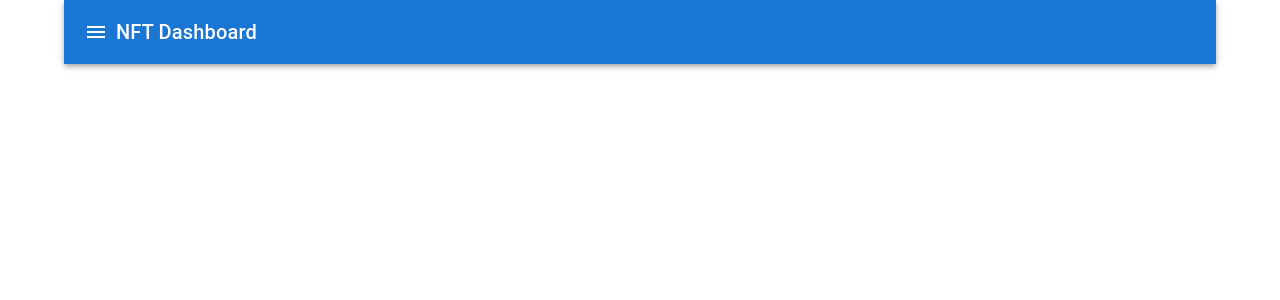
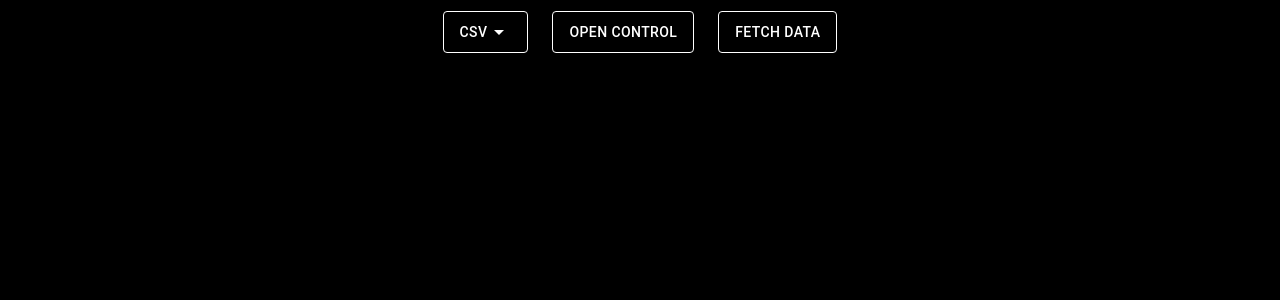
Before and after one commit to albchamo/NFT-Dashboard, a Next.js app: page / in a window 1280 px wide. Shown: the top 300 px of the page. Built offline with nearby package versions, Linux system fonts and the light colour scheme; no server answers; what alchemy-sdk would draw is missing.

Commit message:
Styling in general, fixed upload and export

```diff
--- a/package.json
+++ b/package.json
@@ -20,6 +20,7 @@
     "next": "14.2.3",
     "papaparse": "^5.4.1",
     "react": "^18",
+    "react-beautiful-dnd": "^13.1.1",
     "react-csv": "^2.2.2",
     "react-dom": "^18",
     "recharts": "^2.12.7"
@@ -27,7 +28,10 @@
   "devDependencies": {
     "@types/d3": "^7.4.3",
     "@types/node": "^20",
+    "@types/papaparse": "^5.3.14",
     "@types/react": "^18",
+    "@types/react-beautiful-dnd": "^13.1.8",
+    "@types/react-csv": "^1.1.10",
     "@types/react-dom": "^18",
     "typescript": "^5"
   }
--- a/src/app/layout.tsx
+++ b/src/app/layout.tsx
@@ -1,5 +1,7 @@
 import { ReactNode } from 'react';
-import Layout from '../components/Layout';
+import dynamic from 'next/dynamic';
+
+const Layout = dynamic(() => import('../components/Layout'), { ssr: false });
 
 interface RootLayoutProps {
   children: ReactNode;
@@ -8,7 +10,7 @@ interface RootLayoutProps {
 const RootLayout = ({ children }: RootLayoutProps) => {
   return (
     <html lang="en">
-      <body>
+      <body style={{ backgroundColor: '#000000', color: '#ffffff' }}> {/* Dark background and white font */}
         <Layout>{children}</Layout>
       </body>
     </html>
--- a/src/app/page.tsx
+++ b/src/app/page.tsx
@@ -1,7 +1,8 @@
 'use client';
 
 import React, { useState } from 'react';
-import { Box, Drawer, Typography } from '@mui/material';
+import { Box, Drawer, Typography, Button, Menu, MenuItem } from '@mui/material';
+import ArrowDropDownIcon from '@mui/icons-material/ArrowDropDown';
 import { getHolders, getAllHolders } from '../services/alchemyService';
 import { analyzeHolders, AnalysisResults } from '../components/analysisService';
 import Header from '../components/Header';
@@ -17,9 +18,34 @@ const Dashboard = () => {
   const [drawerOpen, setDrawerOpen] = useState(false);
   const [hoverTokenCount, setHoverTokenCount] = useState<number | null>(null);
   const [analysisResults, setAnalysisResults] = useState<AnalysisResults | null>(null);
+  const [anchorEl, setAnchorEl] = useState<null | HTMLElement>(null);
 
   const toggleDrawer = () => {
     setDrawerOpen(prev => !prev);
+  };
+
+  const handleCSVClick = (event: React.MouseEvent<HTMLElement>) => {
+    setAnchorEl(event.currentTarget);
+  };
+
+  const handleCSVClose = () => {
+    setAnchorEl(null);
+  };
+
+  const onCSVUploadClick = () => {
+    const uploadButton = document.getElementById('csv-upload-button');
+    if (uploadButton) {
+      uploadButton.click();
+    }
+    handleCSVClose();
+  };
+
+  const onCSVExportClick = () => {
+    const exportButton = document.getElementById('csv-export-button');
+    if (exportButton) {
+      exportButton.click();
+    }
+    handleCSVClose();
   };
 
   const fetchAllHolders = async () => {
@@ -73,22 +99,95 @@ const Dashboard = () => {
 
   return (
     <div>
-      <Header onMenuClick={toggleDrawer} />
-      <Drawer anchor="left" open={drawerOpen} onClose={toggleDrawer} PaperProps={{ style: { width: '69%' } }}>
-        <Box p={2} role="presentation">
-          <Typography variant="h6" gutterBottom>
-            Node Configuration
+      <Header
+        onControlClick={toggleDrawer}
+        onFetchDataClick={fetchAllHolders}
+        onCSVUploadClick={onCSVUploadClick}
+        onCSVExportClick={onCSVExportClick}
+        isDrawerOpen={drawerOpen}
+      />
+      <Drawer
+        anchor="top"
+        open={drawerOpen}
+        onClose={toggleDrawer}
+        PaperProps={{
+          style: {
+            width: '70%',
+            margin: '0 auto',
+            backgroundColor: '#000000',
+            color: '#ffffff',
+            padding: '16px',
+            borderRadius: '8px',
+          },
+        }}
+      >
+        <Box role="presentation" display="flex" flexDirection="column" style={{ paddingTop: '16px' }}>
+          <Box display="flex" justifyContent="center" mb={2}>
+            <Button
+              aria-controls="csv-menu"
+              aria-haspopup="true"
+              onClick={handleCSVClick}
+              style={{
+                borderColor: '#fff',
+                color: '#fff',
+                borderWidth: '1px',
+                borderStyle: 'solid',
+                padding: '8px 16px',
+                margin: '0 12px',
+              }}
+            >
+              CSV <ArrowDropDownIcon />
+            </Button>
+            <Menu
+              id="csv-menu"
+              anchorEl={anchorEl}
+              keepMounted
+              open={Boolean(anchorEl)}
+              onClose={handleCSVClose}
+              PaperProps={{ style: { backgroundColor: '#ffffff', color: '#000000' } }}
+            >
+              <MenuItem onClick={onCSVUploadClick} style={{ color: '#000000' }}>Upload CSV</MenuItem>
+              <MenuItem onClick={onCSVExportClick} style={{ color: '#000000' }}>Export CSV</MenuItem>
+            </Menu>
+            <Button
+              onClick={toggleDrawer}
+              style={{
+                borderColor: '#fff',
+                color: '#fff',
+                borderWidth: '1px',
+                borderStyle: 'solid',
+                padding: '8px 16px',
+                margin: '0 12px',
+              }}
+            >
+              {drawerOpen ? 'Close Control' : 'Open Control'}
+            </Button>
+            <Button
+              onClick={fetchAllHolders}
+              style={{
+                borderColor: '#fff',
+                color: '#fff',
+                borderWidth: '1px',
+                borderStyle: 'solid',
+                padding: '8px 16px',
+                margin: '0 12px',
+              }}
+            >
+              Fetch Data
+            </Button>
+          </Box>
+          <Typography variant="body1" gutterBottom style={{ marginTop: '16px' }}>
+            Paste the Contract Address and add a Tag for identification. You can also upload a CSV. Remember to export and store your contract lists locally, we will not save any data.
           </Typography>
-          <CSVUpload onUpload={handleCSVUpload} />
           <NodeForm
             nodes={nodes}
+            setNodes={setNodes}
             handleNodeChange={handleNodeChange}
             addNodeField={addNodeField}
             removeNodeField={removeNodeField}
             fetchAllHolders={fetchAllHolders}
             loading={loading}
           />
-          <CSVExport data={exportData()} filename="nodes.csv" />
         </Box>
       </Drawer>
 
@@ -110,6 +209,10 @@ const Dashboard = () => {
           )}
         </Box>
       </Box>
+      <div style={{ display: 'none' }}>
+        <CSVUpload onUpload={handleCSVUpload} />
+        <CSVExport data={exportData()} filename="nodes.csv" />
+      </div>
     </div>
   );
 };
--- /dev/null
+++ b/src/components/CSVButton.tsx
@@ -0,0 +1,69 @@
+// CSVButton.tsx
+import React, { useState } from 'react';
+import { Button, Menu, MenuItem } from '@mui/material';
+import ArrowDropDownIcon from '@mui/icons-material/ArrowDropDown';
+
+interface CSVButtonProps {
+  onCSVUploadClick: () => void;
+  onCSVExportClick: () => void;
+}
+
+const CSVButton: React.FC<CSVButtonProps> = ({ onCSVUploadClick, onCSVExportClick }) => {
+  const [anchorEl, setAnchorEl] = useState<null | HTMLElement>(null);
+
+  const handleCSVClick = (event: React.MouseEvent<HTMLElement>) => {
+    setAnchorEl(event.currentTarget);
+  };
+
+  const handleCSVClose = () => {
+    setAnchorEl(null);
+  };
+
+  return (
+    <>
+      <Button
+        aria-controls="csv-menu"
+        aria-haspopup="true"
+        onClick={handleCSVClick}
+        style={{
+          borderColor: '#ffffff',
+          color: '#ffffff',
+          borderWidth: '1px',
+          borderStyle: 'solid',
+          padding: '8px 16px',
+          margin: '0 12px',
+        }}
+      >
+        CSV <ArrowDropDownIcon />
+      </Button>
+      <Menu
+        id="csv-menu"
+        anchorEl={anchorEl}
+        keepMounted
+        open={Boolean(anchorEl)}
+        onClose={handleCSVClose}
+        PaperProps={{
+          style: {
+            backgroundColor: '#ffffff',
+            color: '#000000',
+          },
+        }}
+      >
+        <MenuItem
+          onClick={() => { handleCSVClose(); onCSVUploadClick(); }}
+          style={{ color: '#000000' }}
+        >
+          Upload CSV
+        </MenuItem>
+        <MenuItem
+          onClick={() => { handleCSVClose(); onCSVExportClick(); }}
+          style={{ color: '#000000' }}
+        >
+          Export CSV
+        </MenuItem>
+      </Menu>
+    </>
+  );
+};
+
+export default CSVButton;
--- a/src/components/CSVExport.tsx
+++ b/src/components/CSVExport.tsx
@@ -11,7 +11,7 @@ interface CSVExportProps {
 
 const CSVExport: React.FC<CSVExportProps> = ({ data, filename }) => {
   return (
-    <Button variant="contained" color="primary">
+    <Button variant="contained" color="primary" id="csv-export-button">
       <CSVLink data={data} filename={filename} style={{ color: 'white', textDecoration: 'none' }}>
         Export CSV
       </CSVLink>
--- a/src/components/CSVUpload.tsx
+++ b/src/components/CSVUpload.tsx
@@ -24,7 +24,7 @@ const CSVUpload: React.FC<CSVUploadProps> = ({ onUpload }) => {
 
   return (
     <div>
-      <Button variant="contained" component="label">
+      <Button variant="contained" component="label" id="csv-upload-button">
         Upload CSV
         <input type="file" hidden accept=".csv" onChange={handleFileUpload} />
       </Button>
--- a/src/components/Header.tsx
+++ b/src/components/Header.tsx
@@ -1,17 +1,47 @@
-'use client';
+// Header.tsx
+import React from 'react';
+import { AppBar, Toolbar, Button } from '@mui/material';
+import CSVButton from './CSVButton';
 
-import React from 'react';
-import { AppBar, Toolbar, Typography, IconButton } from '@mui/material';
-import MenuIcon from '@mui/icons-material/Menu';
+interface HeaderProps {
+  onControlClick: () => void;
+  onFetchDataClick: () => void;
+  onCSVUploadClick: () => void;
+  onCSVExportClick: () => void;
+  isDrawerOpen: boolean;
+}
 
-const Header = ({ onMenuClick }: { onMenuClick: () => void }) => {
+const Header = ({ onControlClick, onFetchDataClick, onCSVUploadClick, onCSVExportClick, isDrawerOpen }: HeaderProps) => {
   return (
-    <AppBar position="static">
-      <Toolbar>
-        <IconButton edge="start" color="inherit" aria-label="menu" onClick={onMenuClick}>
-          <MenuIcon />
-        </IconButton>
-        <Typography variant="h6">NFT Dashboard</Typography>
+    <AppBar position="static" style={{ background: '#000000', color: '#ffffff' }}>
+      <Toolbar style={{ display: 'flex', justifyContent: 'center' }}>
+        <CSVButton onCSVUploadClick={onCSVUploadClick} onCSVExportClick={onCSVExportClick} />
+        <Button
+          onClick={onControlClick}
+          style={{
+            borderColor: '#ffffff',
+            color: '#ffffff',
+            borderWidth: '1px',
+            borderStyle: 'solid',
+            padding: '8px 16px',
+            margin: '0 12px',
+          }}
+        >
+          {isDrawerOpen ? 'Close Control' : 'Open Control'}
+        </Button>
+        <Button
+          onClick={onFetchDataClick}
+          style={{
+            borderColor: '#ffffff',
+            color: '#ffffff',
+            borderWidth: '1px',
+            borderStyle: 'solid',
+            padding: '8px 16px',
+            margin: '0 12px',
+          }}
+        >
+          Fetch Data
+        </Button>
       </Toolbar>
     </AppBar>
   );
--- a/src/components/Layout.tsx
+++ b/src/components/Layout.tsx
@@ -1,22 +1,52 @@
 'use client';
 
 import React, { ReactNode } from 'react';
-import { AppBar, Container, Toolbar, Typography, CssBaseline } from '@mui/material';
+import { AppBar, Toolbar, Typography, CssBaseline } from '@mui/material';
 import { ThemeProvider, createTheme } from '@mui/material/styles';
+import { GlobalStyles } from '@mui/system';
 
 interface LayoutProps {
   children: ReactNode;
 }
 
-const theme = createTheme();
+const theme = createTheme({
+  palette: {
+    background: {
+      default: '#000000',  // Dark background
+    },
+    text: {
+      primary: '#ffffff',  // White text
+    },
+  },
+});
+
+const globalStyles = {
+  'html, body': {
+    backgroundColor: '#000000',
+    color: '#ffffff',
+  },
+  '::-webkit-scrollbar': {
+    width: '8px',
+    backgroundColor: '#000000',
+  },
+  '::-webkit-scrollbar-thumb': {
+    backgroundColor: '#ffffff',
+    borderRadius: '4px',
+    border: '2px solid #000000',
+  },
+  '::-webkit-scrollbar-thumb:hover': {
+    backgroundColor: '#cccccc',
+  },
+};
 
 const Layout = ({ children }: LayoutProps) => {
   return (
     <ThemeProvider theme={theme}>
       <CssBaseline />
-      <Container>
+      <GlobalStyles styles={globalStyles} />
+      <div style={{ padding: 0 }}> {/* Removed Container and set padding to 0 */}
         {children}
-      </Container>
+      </div>
     </ThemeProvider>
   );
 };
--- a/src/components/NodeForm.tsx
+++ b/src/components/NodeForm.tsx
@@ -1,11 +1,15 @@
+// NodeForm.tsx
 'use client';
 
 import React from 'react';
-import { TextField, IconButton, Button } from '@mui/material';
+import { TextField, IconButton, Button, Box } from '@mui/material';
+import AddIcon from '@mui/icons-material/Add';
 import DeleteIcon from '@mui/icons-material/Delete';
+import { DragDropContext, Droppable, Draggable } from 'react-beautiful-dnd';
 
 interface NodeFormProps {
   nodes: { address: string; tag: string }[];
+  setNodes: React.Dispatch<React.SetStateAction<{ address: string; tag: string }[]>>;
   handleNodeChange: (index: number, field: 'address' | 'tag', value: string) => void;
   addNodeField: () => void;
   removeNodeField: (index: number) => void;
@@ -15,22 +19,51 @@ interface NodeFormProps {
 
 const NodeForm: React.FC<NodeFormProps> = ({
   nodes,
+  setNodes,
   handleNodeChange,
   addNodeField,
   removeNodeField,
   fetchAllHolders,
   loading,
 }) => {
+  const onDragEnd = (result: any) => {
+    if (!result.destination) return;
+
+    const reorderedNodes = Array.from(nodes);
+    const [movedNode] = reorderedNodes.splice(result.source.index, 1);
+    reorderedNodes.splice(result.destination.index, 0, movedNode);
+
+    setNodes(reorderedNodes);
+  };
+
   return (
-    <div>
+    <DragDropContext onDragEnd={onDragEnd}>
+      <Droppable droppableId="nodes">
+        {(provided) => (
+          <div {...provided.droppableProps} ref={provided.innerRef} style={{ padding: '16px', overflowY: 'auto' }}>
             {nodes.map((node, index) => (
-        <div key={index} style={{ display: 'flex', alignItems: 'center', marginBottom: '8px' }}>
+              <Draggable key={index} draggableId={index.toString()} index={index}>
+                {(provided) => (
+                  <Box
+                    ref={provided.innerRef}
+                    {...provided.draggableProps}
+                    {...provided.dragHandleProps}
+                    display="flex"
+                    alignItems="center"
+                    marginBottom="8px"
+                    style={{ padding: '8px', borderRadius: '4px' }}
+                  >
                     <TextField
                       label={`Node ${index + 1} Contract Address`}
                       value={node.address}
                       onChange={(e) => handleNodeChange(index, 'address', e.target.value)}
                       margin="normal"
                       style={{ flex: 2 }}
+                      InputLabelProps={{ style: { color: '#ffffff' } }}
+                      InputProps={{
+                        style: { color: '#ffffff', borderColor: '#ffffff' },
+                        sx: { '& .MuiOutlinedInput-root': { borderColor: '#ffffff' } },
+                      }}
                     />
                     <TextField
                       label="Tag"
@@ -38,33 +71,42 @@ const NodeForm: React.FC<NodeFormProps> = ({
                       onChange={(e) => handleNodeChange(index, 'tag', e.target.value)}
                       margin="normal"
                       style={{ flex: 1, marginLeft: '8px' }}
+                      InputLabelProps={{ style: { color: '#ffffff' } }}
+                      InputProps={{
+                        style: { color: '#ffffff', borderColor: '#ffffff' },
+                        sx: { '& .MuiOutlinedInput-root': { borderColor: '#ffffff' } },
+                      }}
                     />
-          {index > 0 && (
                     <IconButton
                       onClick={() => removeNodeField(index)}
-              color="secondary"
                       aria-label="remove node"
-              style={{ marginLeft: '8px' }}
+                      style={{ marginLeft: '8px', color: '#D80032' }}
                     >
                       <DeleteIcon />
                     </IconButton>
+                  </Box>
                 )}
+              </Draggable>
+            ))}
+            {provided.placeholder}
           </div>
-      ))}
-      <Button variant="contained" color="primary" onClick={addNodeField} fullWidth>
-        Add Another Node
-      </Button>
-      <Button
-        variant="contained"
-        color="primary"
-        onClick={fetchAllHolders}
-        disabled={loading || nodes.some(node => !node.address)}
-        fullWidth
-        style={{ marginTop: '16px' }}
+        )}
+      </Droppable>
+      <Box display="flex" justifyContent="center" mt={2}>
+        <IconButton
+          onClick={addNodeField}
+          style={{
+            backgroundColor: '#ffffff',
+            color: '#000000',
+            padding: '16px',
+            borderRadius: '50%',
+            fontSize: '32px',
+          }}
         >
-        {loading ? 'Loading...' : 'Fetch All Holders'}
-      </Button>
-    </div>
+          <AddIcon />
+        </IconButton>
+      </Box>
+    </DragDropContext>
   );
 };
 
```
Also changed, not shown: 2 other files (tests, documents, lock files or other folders). Lines whose indentation alone changed are shown as unchanged.
